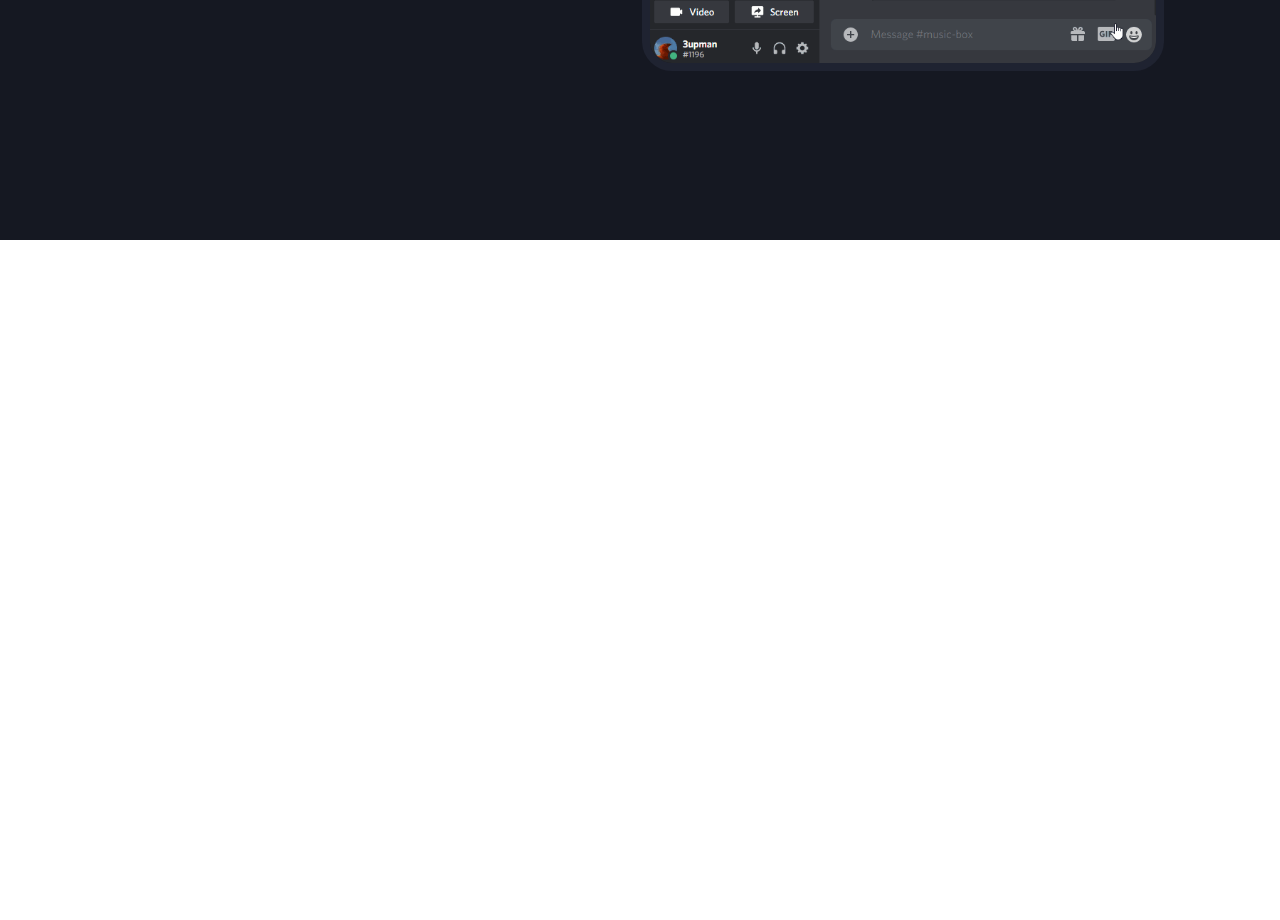
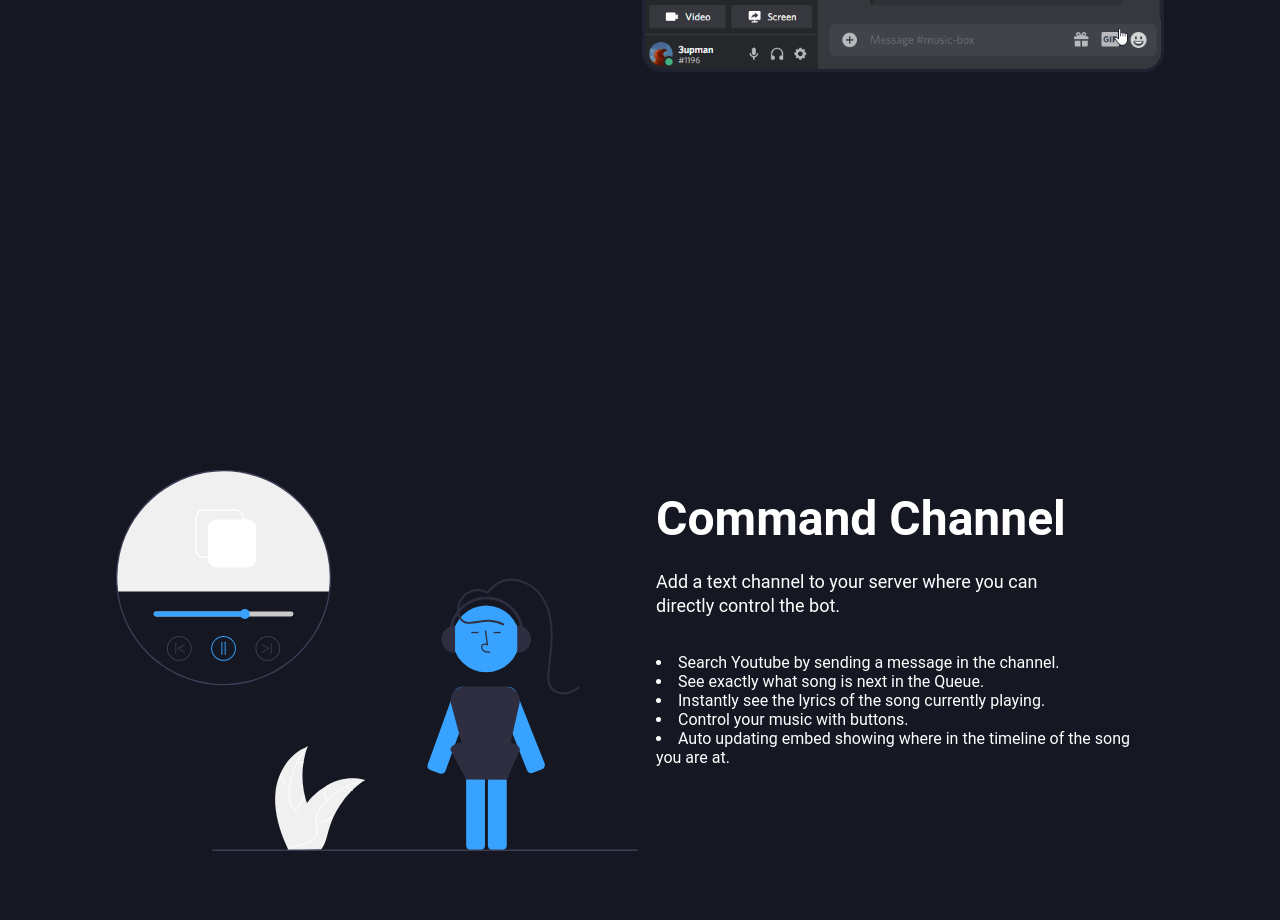
Before and after one commit to musicpack/musicpack.github.io, a Gatsby site: page / in a window 1280 px wide. Shown: the part 720-1640 px from the top of the page. Before the commit the page ends 960 px from the top, so only its background shows below. Built offline with nearby package versions, Linux system fonts and the light colour scheme; Gatsby itself is replaced by a stand-in of ours.

Commit message:
Created ContentDecider - renders contents corresponding to section's id

```diff
--- a/src/components/HomeIntro.js
+++ b/src/components/HomeIntro.js
@@ -14,9 +14,31 @@ import {
   Button,
 } from "./styles/HomeIntroStyles"
 
-import demoGIF from "../images/mboxdomo.gif"
+// import demoGIF from "../images/mboxdomo.gif"
 
-const HomeIntro = ({ imgStart, heading, description }) => {
+const HomeIntro = ({
+  id,
+  imgStart,
+  heading,
+  description,
+  img,
+  style,
+  details,
+}) => {
+  const ContentDecider = () => {
+    if (id === "intro1") {
+      return (
+        <ButtonContainer>
+          <Button>Learn More</Button>
+          <Button primary="true">Add to Discord</Button>
+        </ButtonContainer>
+      )
+    } else {
+      return details.map(item => {
+        return <li>{item}</li>
+      })
+    }
+  }
   return (
     <>
       <IntroContainer>
@@ -26,26 +48,13 @@ const HomeIntro = ({ imgStart, heading, description }) => {
               <TextWrapper>
                 <IntroHeading>{heading}</IntroHeading>
                 <Description>{description}</Description>
-                <ButtonContainer>
-                  <Button>Learn More</Button>
-                  <Button primary="true">Add to Discord</Button>
-                </ButtonContainer>
+                <ContentDecider />
               </TextWrapper>
             </Col1>
 
             <Col2>
               <ImgContainer>
-                <Img
-                  src={demoGIF}
-                  alt="demoGif"
-                  style={{
-                    width: "100%",
-                    margin: "auto",
-                    boxSizing: "border-box",
-                    border: "8px solid #1f2331",
-                    borderRadius: "30px",
-                  }}
-                />
+                <Img src={img} alt="demoGif" style={style} />
               </ImgContainer>
             </Col2>
           </Row>
--- a/src/components/styles/HomeIntroStyles.js
+++ b/src/components/styles/HomeIntroStyles.js
@@ -73,7 +73,9 @@ export const ImgContainer = styled.div`
   max-width: 600px;
   height: 100%;
 `
-export const Img = styled.img``
+export const Img = styled.img`
+  width: 100%;
+`
 
 export const Button = styled.button`
   width: 150px;
--- a/src/data/IntroData.js
+++ b/src/data/IntroData.js
@@ -1,6 +1,50 @@
+import listening from "../images/listening.svg"
+import demoGIF from "../images/mboxdomo.gif"
+import typing from "../images/typing.svg"
+
 export const introData1 = {
+  id: "intro1",
   heading: "Your Music, Your Way",
   description:
     "A open source Discord Bot that lets you control your music with buttons and windows, not commands and messages.",
+  img: demoGIF,
   imgStart: false,
+  style: {
+    width: "100%",
+    margin: "auto",
+    boxSizing: "border-box",
+    border: "3px solid #1f2331",
+    borderRadius: "20px",
+  },
 }
+
+export const introData2 = {
+  id: "intro2",
+  heading: "Command Channel",
+  description:
+    "Add a text channel to your server where you can directly control the bot.",
+  details: [
+    "Search Youtube by sending a message in the channel.",
+    "See exactly what song is next in the Queue.",
+    "Instantly see the lyrics of the song currently playing.",
+    "Control your music with buttons.",
+    "Auto updating embed showing where in the timeline of the song you are at.",
+  ],
+  img: listening,
+  imgStart: true,
+  style: {},
+}
+
+export const introData3 = {
+  id: "intro3",
+  heading: "Commands",
+  description:
+    "Used to commands? Don't want to add a new text channel to your server? No problem! Command support are supported using Slash Commands.",
+  details: [
+    "No more prefixes to remember. Type / to get a list of commands.",
+    "/info command shows a auto updating embed, with all the same features from the command channel, including lyrics, queue, and timeline.",
+  ],
+  img: typing,
+  imgStart: false,
+  style: {},
+}
--- a/src/pages/index.js
+++ b/src/pages/index.js
@@ -1,13 +1,15 @@
 import React from "react"
 import AppLayout from "../components/AppLayout"
 import HomeIntro from "../components/HomeIntro"
-import { introData1 } from "../data/IntroData"
+import { introData1, introData2, introData3 } from "../data/IntroData"
 
 const Home = () => {
   return (
     <div>
       <AppLayout>
         <HomeIntro {...introData1} />
+        <HomeIntro {...introData2} />
+        <HomeIntro {...introData3} />
       </AppLayout>
     </div>
   )
```
Also changed, not shown: src/images/listening.svg (added), src/images/typing.svg (added).
